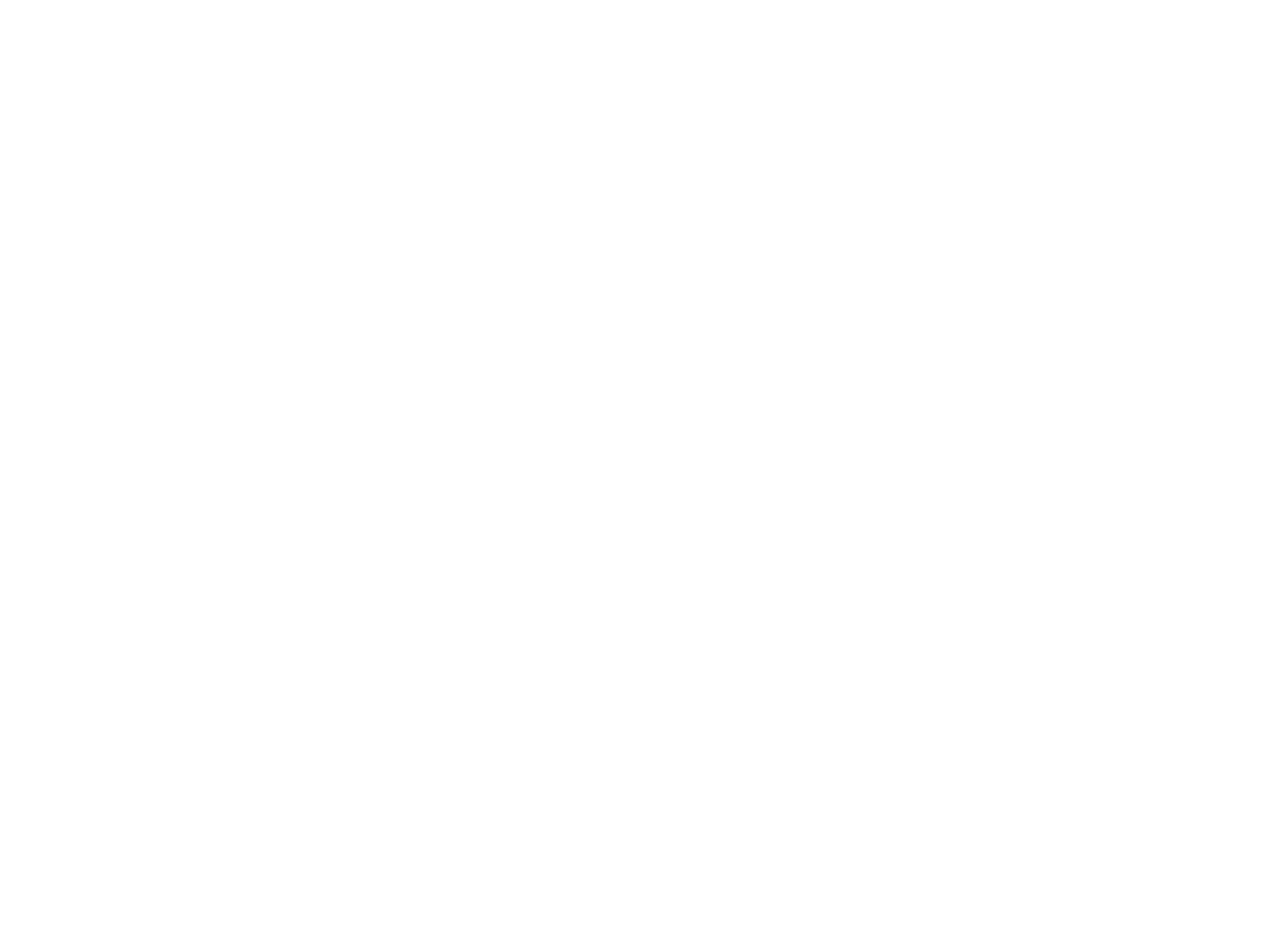
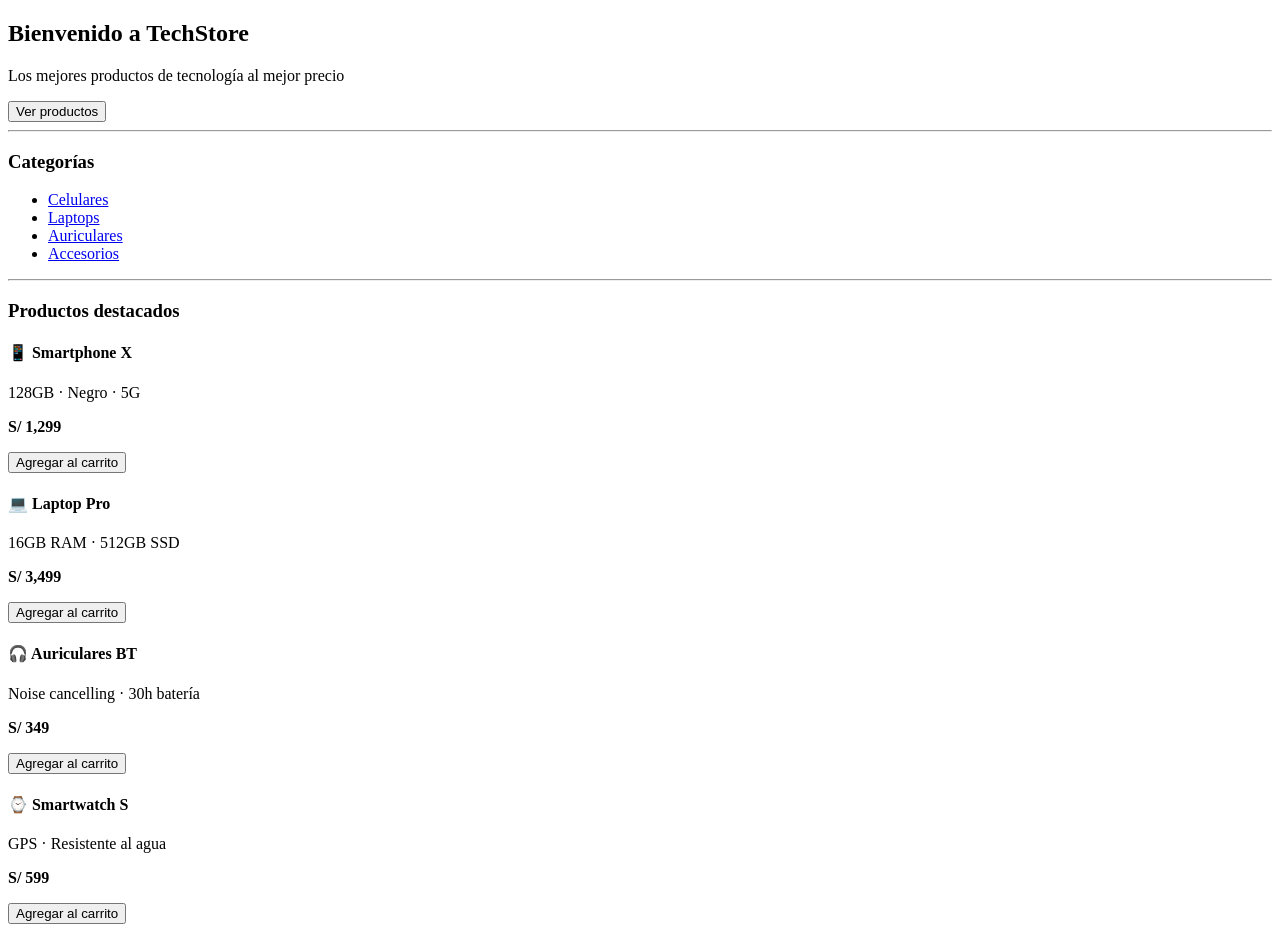
Before and after one commit to Blade7z/S9-COLAB, a plain HTML site: page index.html in a window 1280 px wide. Before the commit the page ends 800 px from the top, so only its background shows below. Drawn offline with Linux system fonts and the light colour scheme.

Commit message:
Se agrega nuevo body

```diff
--- a/index.html
+++ b/index.html
@@ -1,11 +1,85 @@
 <!DOCTYPE html>
-<html lang="en">
+<html lang="es">
 <head>
     <meta charset="UTF-8">
     <meta name="viewport" content="width=device-width, initial-scale=1.0">
-    <title>Document</title>
+    <title>Tienda Tecnología</title>
 </head>
 <body>
 
+    <!-- TUS COLABORADORES TRABAJAN AQUÍ -->
+    <header>
+        <!-- encabezado -->
+    </header>
+
+    <!-- ================================ -->
+    <!-- TU SECCIÓN - SOLO EDITA EL BODY -->
+    <!-- ================================ -->
+
+    <main>
+
+        <!-- BANNER PRINCIPAL -->
+        <section>
+            <h2>Bienvenido a TechStore</h2>
+            <p>Los mejores productos de tecnología al mejor precio</p>
+            <button>Ver productos</button>
+        </section>
+
+        <hr>
+
+        <!-- CATEGORÍAS -->
+        <section>
+            <h3>Categorías</h3>
+            <ul>
+                <li><a href="#">Celulares</a></li>
+                <li><a href="#">Laptops</a></li>
+                <li><a href="#">Auriculares</a></li>
+                <li><a href="#">Accesorios</a></li>
+            </ul>
+        </section>
+
+        <hr>
+
+        <!-- PRODUCTOS -->
+        <section>
+            <h3>Productos destacados</h3>
+
+            <div>
+                <h4>📱 Smartphone X</h4>
+                <p>128GB · Negro · 5G</p>
+                <p><strong>S/ 1,299</strong></p>
+                <button>Agregar al carrito</button>
+            </div>
+
+            <div>
+                <h4>💻 Laptop Pro</h4>
+                <p>16GB RAM · 512GB SSD</p>
+                <p><strong>S/ 3,499</strong></p>
+                <button>Agregar al carrito</button>
+            </div>
+
+            <div>
+                <h4>🎧 Auriculares BT</h4>
+                <p>Noise cancelling · 30h batería</p>
+                <p><strong>S/ 349</strong></p>
+                <button>Agregar al carrito</button>
+            </div>
+
+            <div>
+                <h4>⌚ Smartwatch S</h4>
+                <p>GPS · Resistente al agua</p>
+                <p><strong>S/ 599</strong></p>
+                <button>Agregar al carrito</button>
+            </div>
+
+        </section>
+
+    </main>
+
+    <!-- TUS COLABORADORES TRABAJAN AQUÍ -->
+    <footer>
+        <!-- pie de página -->
+    </footer>
+
 </body>
 </html>
```
